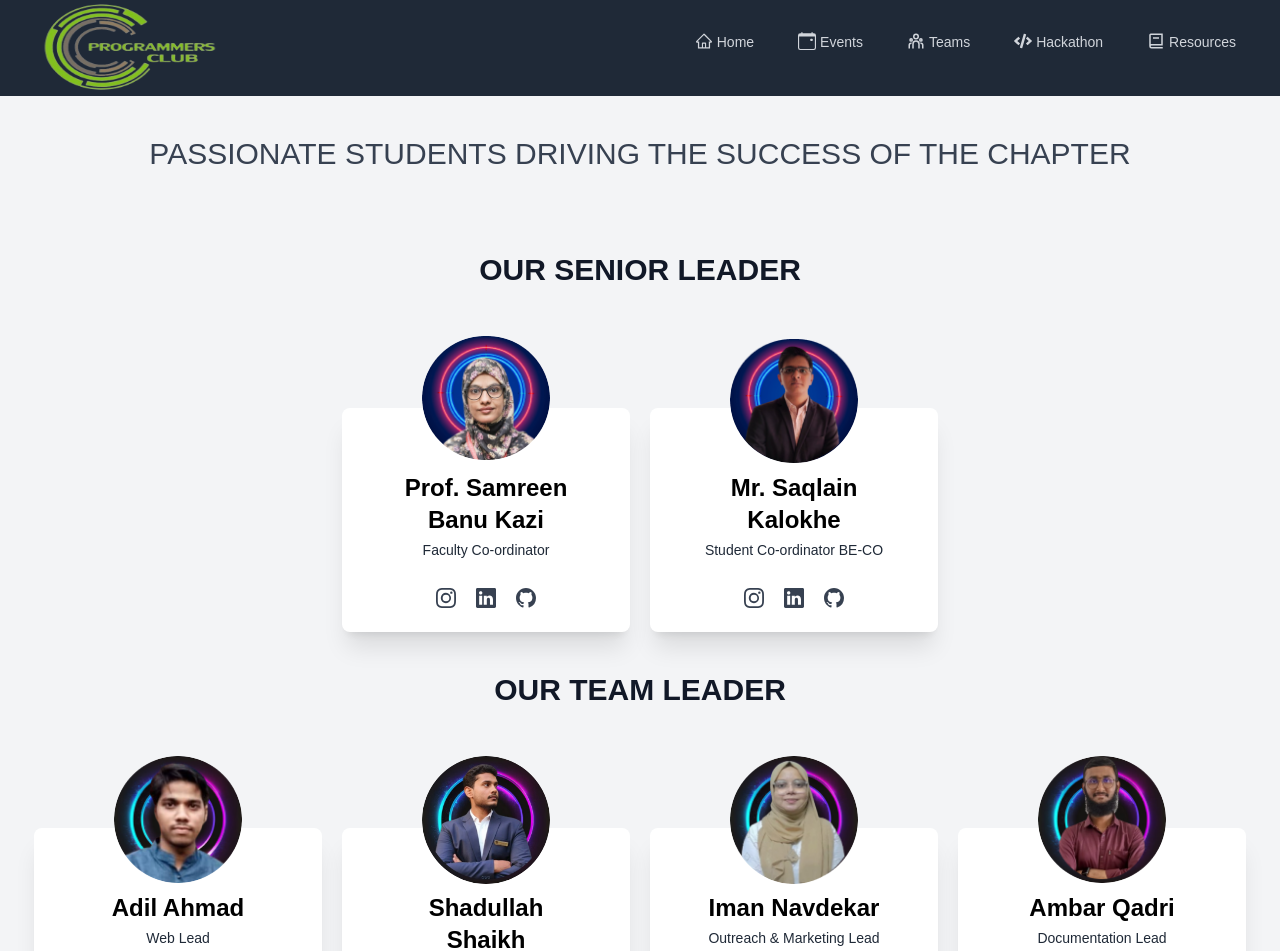
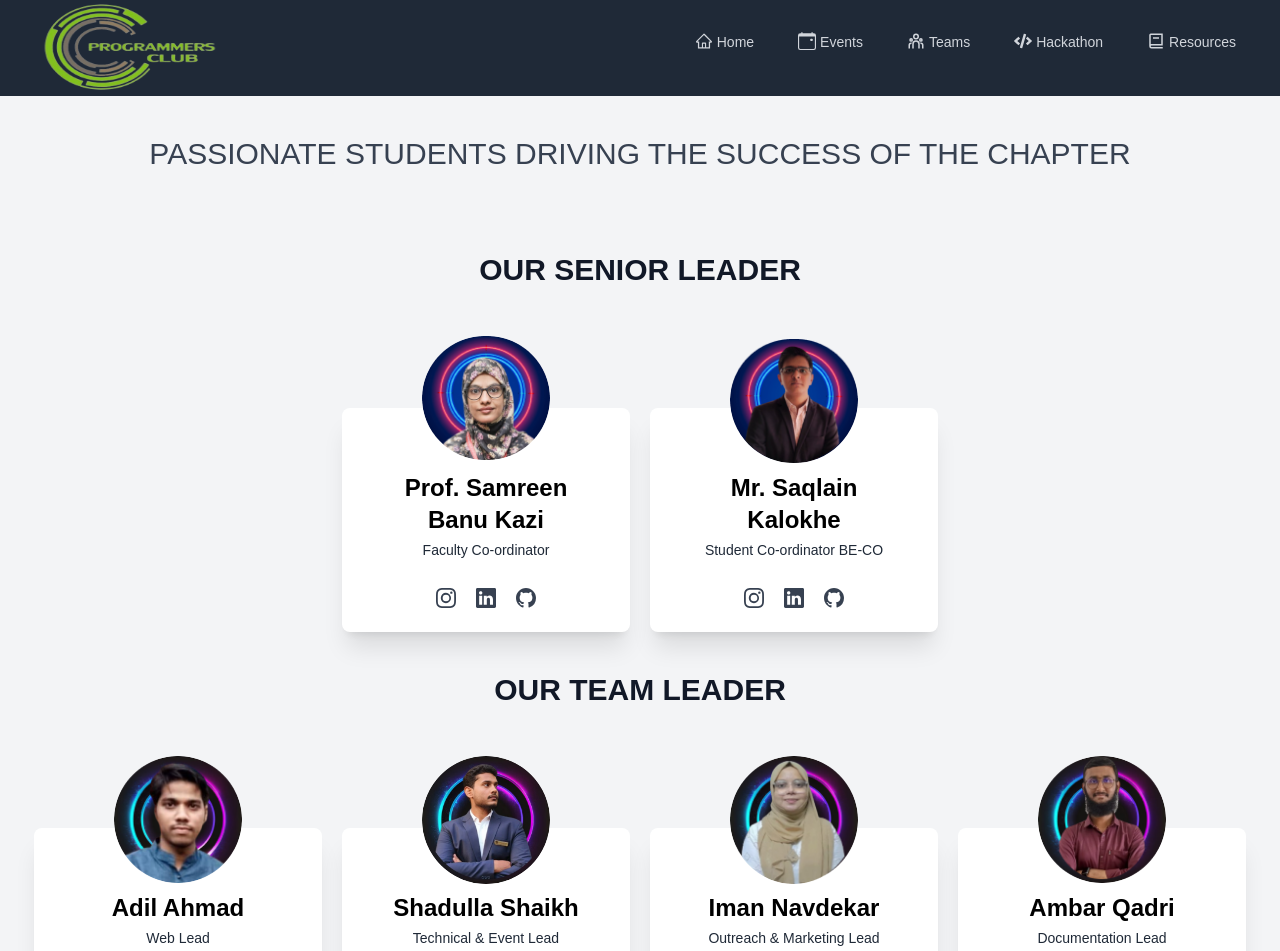
Before and after one commit to adil2705/ProgrammersClubAiktc, a React (Vite) app: page /teams in a window 1280 px wide. Shown: the top 951 px of the page. Built offline with nearby package versions, Linux system fonts and the light colour scheme.

Commit message:
Update leadsData.js

```diff
--- a/src/data/leadsData.js
+++ b/src/data/leadsData.js
@@ -11,7 +11,7 @@ export default [
     },
     {
       imageUrl: "./TeamPic/IMG-20240225-WA0051.jpg",
-      name: "Shadullah Shaikh",
+      name: "Shadulla Shaikh",
       designation: "Technical & Event Lead",
       class:"TE-CO",
       instagram: "https://www.instagram.com/sshadulla22_?igshid=OGQ5ZDc2ODk2ZA==",
```
